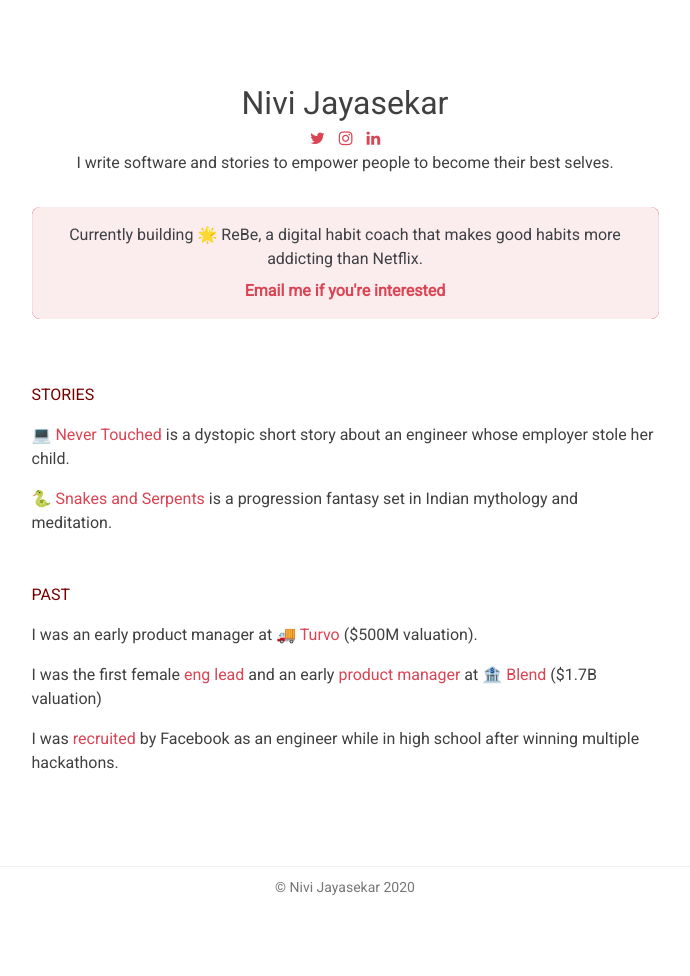
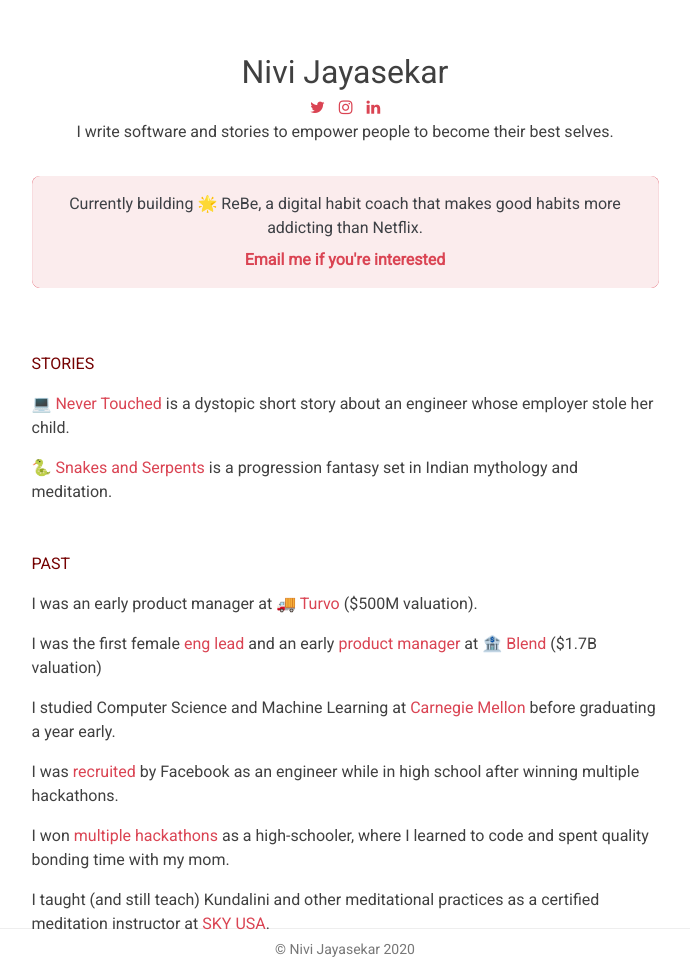
Before and after one commit to nivivive/heynivi, a Jekyll site: the page built from index.html, in a window 1280 px wide. Shown: the whole page, without its empty margins (295-985 px from the left). Built offline with Jekyll 4.4.1, drawn with Linux system fonts in a browser that asks for light colours; nearby versions of some CDN libraries; the list of posts is cut into pages by our own code; before the commit the page ends 916 px from its top, so only the background shows below that.

Commit message:
past updates

```diff
--- a/index.html
+++ b/index.html
@@ -44,7 +44,17 @@
         I was the first female <a href="https://www.linkedin.com/pulse/blendblockparty-fueling-fintech-innovation-nivi-jayasekar/">eng lead</a> and an early <a href="https://www.forbes.com/sites/samanthasharf/2018/04/17/in-fight-to-make-mortgages-more-nimble-blend-bets-on-partners/">product <a href="https://www.nationalmortgagenews.com/news/can-blend-labs-ellie-mae-get-more-electronic-signatures-on-mortgage-docs">manager</a> at 🏦 <a href="https://www.blend.com">Blend</a> ($1.7B valuation)
       </div>
       <div class="item">
+        I studied Computer Science and Machine Learning at <a href="https://cmu.edu">Carnegie Mellon</a> before graduating a year early.
+      </div>
+      <div class="item">
         I was <a href="https://www.businessinsider.com/nive-jayasekar-facebook-hackathon-2012-6">recruited</a> by Facebook as an engineer while in high school after winning multiple hackathons.
+      </div>
+      <div class="item">
+        I won <a href="https://www.businessinsider.com/nive-jayasekar-facebook-hackathon-2012-6">multiple hackathons</a> as a high-schooler, where I learned to code and spent quality bonding time with my mom.
+      </div>
+      <div class="item">
+        I taught (and still teach) Kundalini and other meditational practices as a certified meditation instructor at <a href="https://www.skyusa.org/">SKY USA</a>.
+      </div>
       </div>
     </div>
   </div>
```
